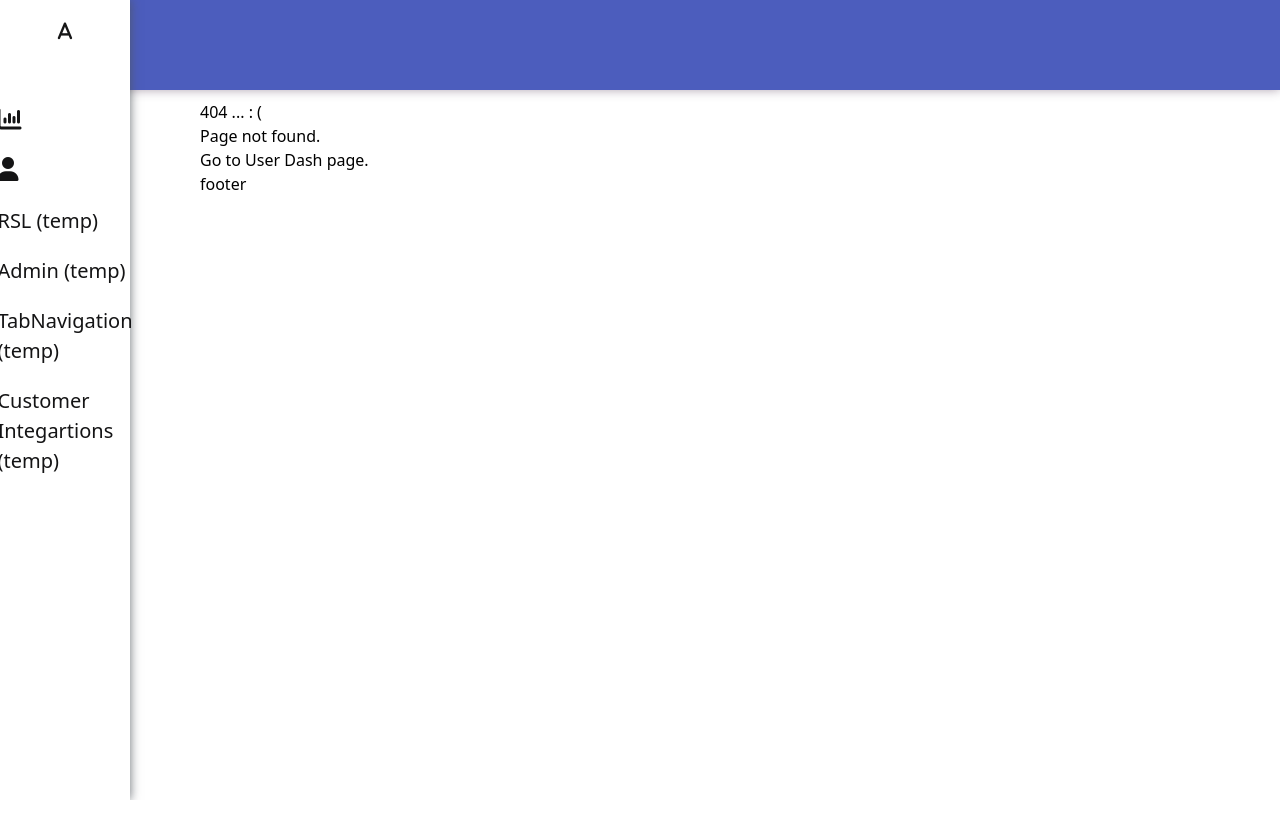
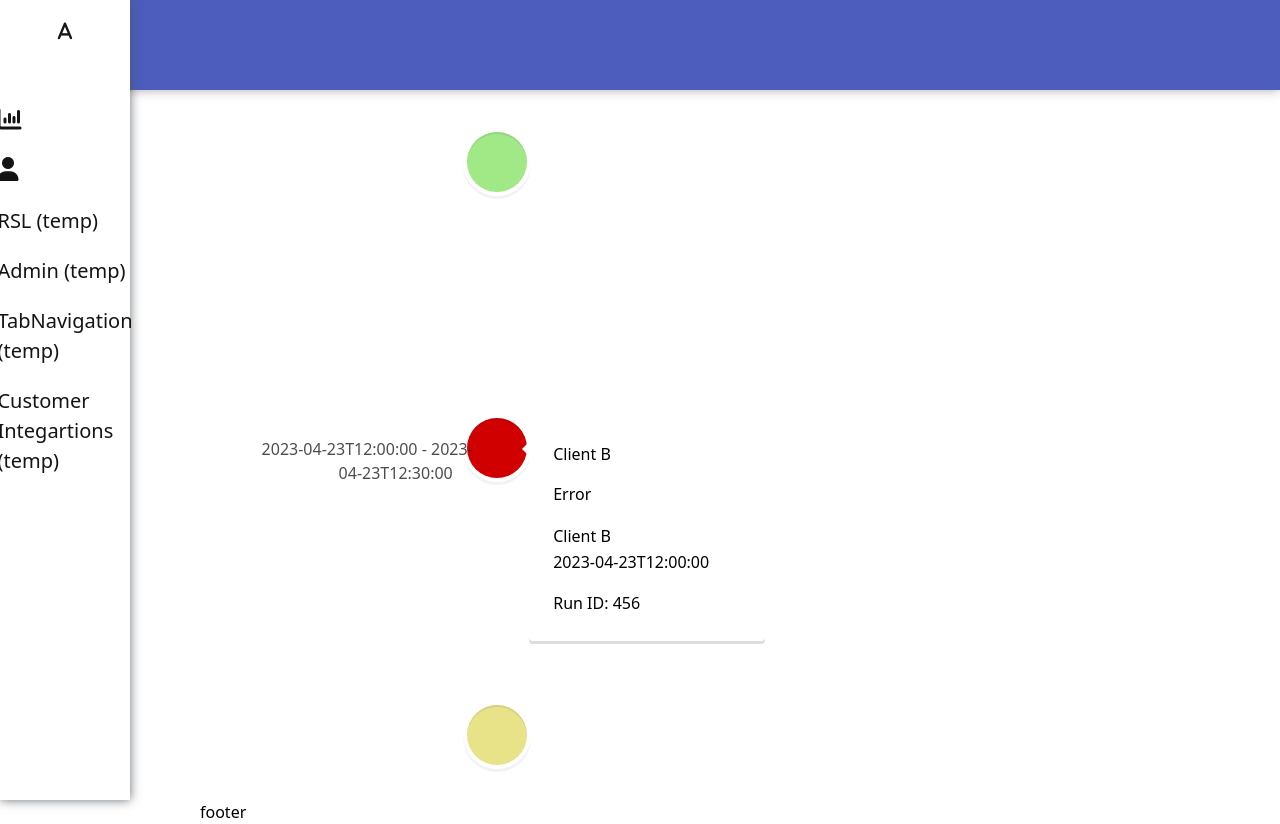
Before and after one commit to kaidawe/AgilitekProject, a React (Vite) app in the folder data-viz/frontend/: page /timeline in a window 1280 px wide. Before the commit this address had no page. Before the commit the page ends 800 px from the top, so only its background shows below. Built offline with nearby package versions, Linux system fonts and the light colour scheme.

Commit message:
added timeline. had to do this on main

```diff
--- /dev/null
+++ b/data-viz/frontend/src/SingleComponents/Timeline.jsx
@@ -0,0 +1,103 @@
+import { VerticalTimeline, VerticalTimelineElement }  from 'react-vertical-timeline-component';
+import 'react-vertical-timeline-component/style.min.css';
+import { FontAwesomeIcon } from '@fortawesome/react-fontawesome';
+import { faChartColumn } from '@fortawesome/free-solid-svg-icons';
+
+const logs = [
+  {
+    clientName: "Client A",
+    message: "Success",
+    startTime: "2023-04-23T10:00:00",
+    endTime: "2023-04-23T11:00:00",
+    runId: "123",
+  },
+  {
+    clientName: "Client B",
+    message: "Error",
+    startTime: "2023-04-23T12:00:00",
+    endTime: "2023-04-23T12:30:00",
+    runId: "456",
+    lastMessage: "Failed to connect to server",
+  },
+  {
+    clientName: "Client C",
+    message: "In progress",
+    startTime: "2023-04-23T14:00:00",
+    runId: "789",
+  },
+  {
+    clientName: "Client D",
+    message: "In progress",
+    startTime: "2023-04-23T14:00:00",
+    runId: "7899",
+  },
+  {
+    clientName: "Client E",
+    message: "Error",
+    startTime: "2023-04-23T12:00:00",
+    endTime: "2023-04-23T12:30:00",
+    runId: "455",
+    lastMessage: "Failed to connect to server",
+  },
+  {
+    clientName: "Client A",
+    message: "Success",
+    startTime: "2023-04-23T10:00:00",
+    endTime: "2023-04-23T11:00:00",
+    runId: "133",
+  },
+];
+
+const getIconClassName = (message) => {
+    switch (message) {
+      case 'Error':
+        return 'fas fa-times-circle text-red-500';
+      case 'Success':
+        return 'fas fa-check-circle text-green-500';
+      case 'In progress':
+        return 'text-yellow-500 ';
+      default:
+        return '';
+    }
+  }
+
+  export default function Timeline() {
+    return (
+      <div style={{ height: '700px', maxWidth: '60%', overflowY: 'scroll' }}>
+        <VerticalTimeline>
+          {logs.map((log, index) => (
+            <VerticalTimelineElement
+            key={index}
+            className={`vertical-timeline-element--${log.message}`}
+            date={<span style={{ paddingLeft: '20px', paddingRight: '20px' }}>{`${log.startTime} - ${log.endTime || 'Present'}`}</span>}
+            iconStyle={{ background: getIconClassName(log.message).includes('text-red-500') ? '#D00000' : getIconClassName(log.message).includes('text-green-500') ? '#A1E887' : getIconClassName(log.message).includes('text-yellow-500') ? '#E8E288' : 'rgb(33, 150, 243)', color: '#fff' }}
+          >
+
+              <h3 className="vertical-timeline-element-title">{log.clientName}</h3>
+
+              <p>
+              {log.message === "error" ? (
+                <>
+                  <div className="timeline-content">
+                    <span className="timeline-icon error">{log.message}</span>
+                    <p>{log.lastMessage}</p>
+                    <span className="date">{log.startTime}</span>
+                  </div>
+                </>
+              ) : (
+                <>
+                  <div className="timeline-content">
+                    <span className={`timeline-icon ${log.message}`}>{log.message}</span>
+                    <p>{log.clientName}</p>
+                    <span className="date">{log.startTime}</span>
+                  </div>
+                </>
+              )}
+              </p>
+              <p>Run ID: {log.runId}</p>
+            </VerticalTimelineElement>
+          ))}
+        </VerticalTimeline>
+      </div>
+    );
+  }
--- a/data-viz/frontend/src/router/AppRouter.jsx
+++ b/data-viz/frontend/src/router/AppRouter.jsx
@@ -15,7 +15,7 @@ import RSL from "../pages/TempDataRSL.jsx";
 import Admin from "../pages/TempDataAdmin.jsx";
 import TabNavigation from "../SingleComponents/TabNavigation";
 import Integrations from "../SingleComponents/Integrations";
-
+import Timeline from "../SingleComponents/Timeline";
 // import { GlobalProvider } from "../context/GlobalState";
 // not being used atm
 
@@ -35,6 +35,7 @@ function AppRouter() {
             <Route path="/general" exact element={<Admin />} />
             <Route path="/tabNavigation" exact element={<TabNavigation />} />
             <Route path="/integrations" exact element={<Integrations />} />
+            <Route path="/timeline" exact element={<Timeline />} />
 
             <Route path="*" element={<PageNotFound />} />
           </Routes>
```
Also changed, not shown: 1 other file (tests, documents, lock files or other folders).
